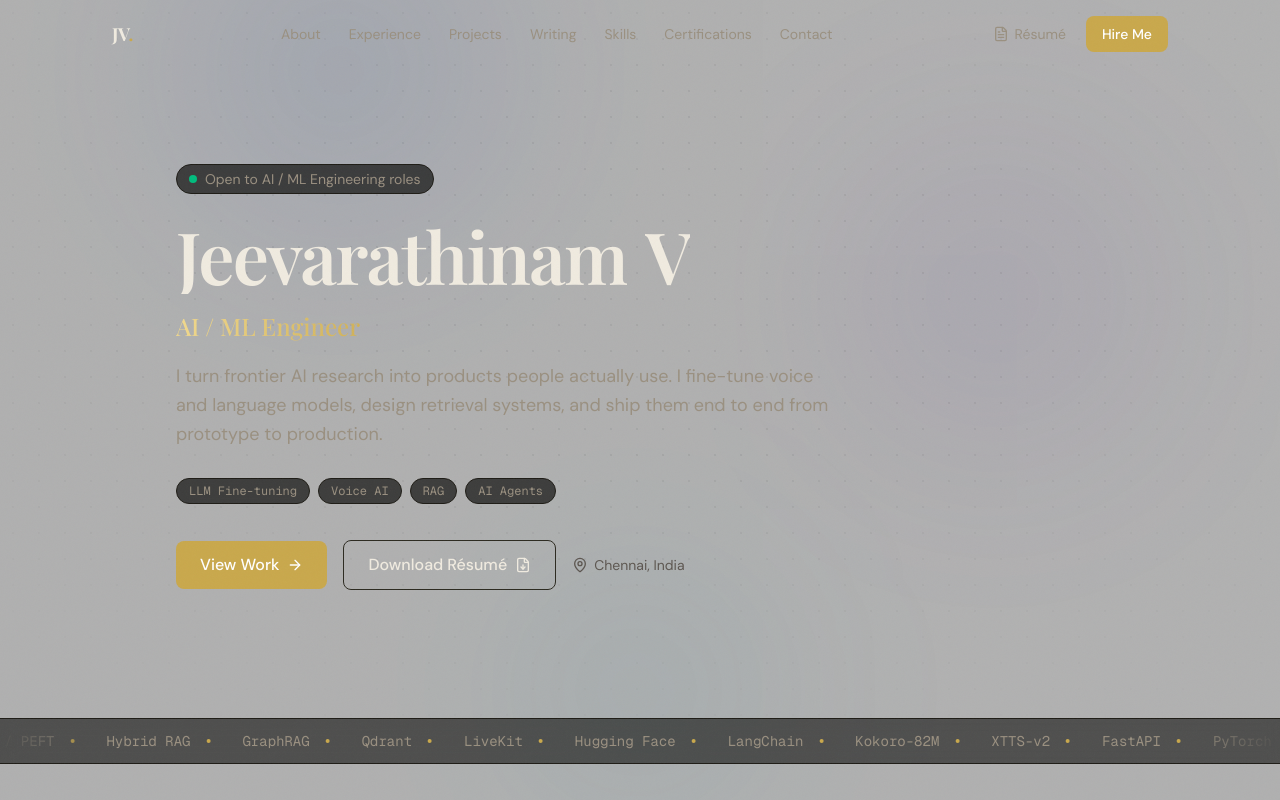
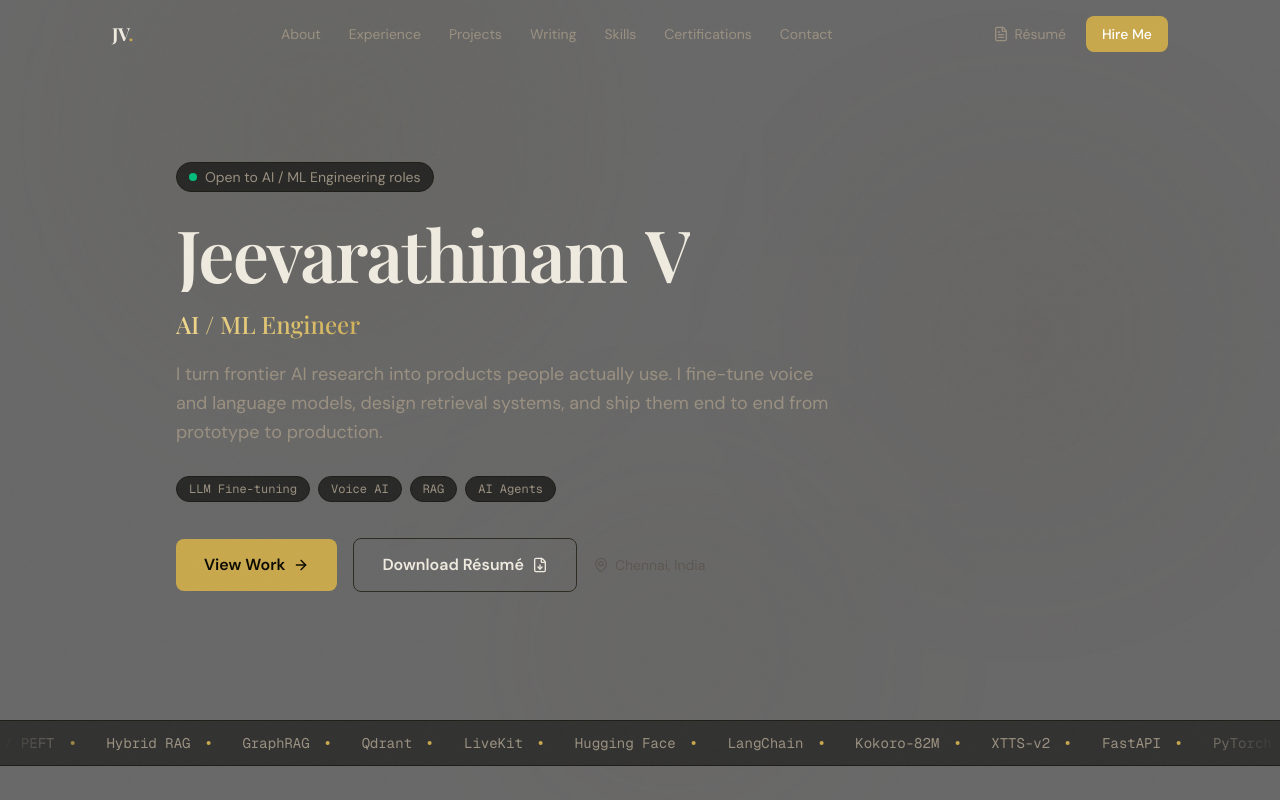
Before and after one commit to Jeevav62/portfolio, a Next.js app: page / in a window 1280 px wide. Shown: the top 800 px of the page. Built offline with nearby package versions, Linux system fonts and the light colour scheme.

Commit message:
redesign: dark gold orb background, gold-primary button with glow

```diff
--- a/app/components/ui/Button.tsx
+++ b/app/components/ui/Button.tsx
@@ -31,19 +31,19 @@ export default function Button({
   ariaLabel,
 }: ButtonProps) {
   const baseStyles =
-    "inline-flex items-center justify-center gap-2 font-medium rounded-lg transition-colors duration-200 cursor-pointer focus-visible:outline-none focus-visible:ring-2 focus-visible:ring-[var(--ring)] focus-visible:ring-offset-2 focus-visible:ring-offset-[var(--background)]";
+    "inline-flex items-center justify-center gap-2 font-semibold rounded-lg transition-all duration-200 cursor-pointer focus-visible:outline-none focus-visible:ring-2 focus-visible:ring-[var(--ring)] focus-visible:ring-offset-2 focus-visible:ring-offset-[var(--background)]";
 
   const variants = {
     primary:
-      "bg-[var(--accent)] text-white hover:bg-[var(--accent-hover)]",
+      "bg-[var(--accent)] text-[#0a0800] hover:bg-[var(--accent-hover)] hover:shadow-[0_0_24px_rgba(201,168,76,0.4)]",
     outline:
-      "border border-[var(--border-strong)] text-[var(--foreground)] hover:bg-[var(--surface-subtle)]",
+      "border border-[var(--border-strong)] text-[var(--foreground)] hover:border-[var(--accent)]/40 hover:bg-[var(--surface-subtle)] hover:shadow-[0_0_16px_rgba(201,168,76,0.08)]",
   };
 
   const sizes = {
     sm: "px-4 py-2 text-sm",
     md: "px-5 py-2.5 text-sm",
-    lg: "px-6 py-3 text-base",
+    lg: "px-7 py-3.5 text-base",
   };
 
   const cls = `${baseStyles} ${variants[variant]} ${sizes[size]} ${className}`;
@@ -58,8 +58,8 @@ export default function Button({
         download={download}
         aria-label={ariaLabel}
         className={cls}
-        whileHover={{ y: -1 }}
-        whileTap={{ y: 0 }}
+        whileHover={{ y: -2, scale: 1.02 }}
+        whileTap={{ y: 0, scale: 0.98 }}
       >
         {children}
         {icon && <span className="flex items-center">{icon}</span>}
@@ -72,8 +72,8 @@ export default function Button({
       onClick={onClick}
       aria-label={ariaLabel}
       className={cls}
-      whileHover={{ y: -1 }}
-      whileTap={{ y: 0 }}
+      whileHover={{ y: -2, scale: 1.02 }}
+      whileTap={{ y: 0, scale: 0.98 }}
     >
       {children}
       {icon && <span className="flex items-center">{icon}</span>}
--- a/app/components/ui/SubtleBackground.tsx
+++ b/app/components/ui/SubtleBackground.tsx
@@ -1,43 +1,38 @@
 "use client";
 
-/**
- * Hero background: soft animated gradient mesh (three slow drifting blobs) over
- * a faint dot grid, masked to fade at the edges. Light, airy, no neon/3D.
- * All animation is CSS and suppressed under prefers-reduced-motion (global rule).
- */
 export default function SubtleBackground() {
   return (
     <div aria-hidden className="pointer-events-none absolute inset-0 overflow-hidden">
-      {/* Faint dot grid */}
+      {/* Fine dot grid */}
       <div
         className="absolute inset-0"
         style={{
           backgroundImage:
-            "radial-gradient(circle, rgba(9,9,11,0.06) 1px, transparent 1px)",
-          backgroundSize: "26px 26px",
+            "radial-gradient(circle, rgba(201,168,76,0.07) 1px, transparent 1px)",
+          backgroundSize: "28px 28px",
           maskImage:
-            "radial-gradient(ellipse 85% 65% at 50% 35%, #000 35%, transparent 100%)",
+            "radial-gradient(ellipse 85% 65% at 50% 35%, #000 30%, transparent 100%)",
           WebkitMaskImage:
-            "radial-gradient(ellipse 85% 65% at 50% 35%, #000 35%, transparent 100%)",
+            "radial-gradient(ellipse 85% 65% at 50% 35%, #000 30%, transparent 100%)",
         }}
       />
 
-      {/* Gradient mesh blobs */}
+      {/* Gold gradient orbs */}
       <div
-        className="mesh-a absolute -top-[20%] left-[8%] h-[55vh] w-[55vh] rounded-full blur-[90px]"
-        style={{ background: "radial-gradient(circle, rgba(37,99,235,0.16) 0%, transparent 70%)" }}
+        className="mesh-a absolute -top-[15%] left-[5%] h-[60vh] w-[60vh] rounded-full blur-[110px]"
+        style={{ background: "radial-gradient(circle, rgba(201,168,76,0.18) 0%, transparent 70%)" }}
       />
       <div
-        className="mesh-b absolute top-[10%] right-[6%] h-[50vh] w-[50vh] rounded-full blur-[90px]"
-        style={{ background: "radial-gradient(circle, rgba(124,58,237,0.12) 0%, transparent 70%)" }}
+        className="mesh-b absolute top-[15%] right-[4%] h-[50vh] w-[50vh] rounded-full blur-[100px]"
+        style={{ background: "radial-gradient(circle, rgba(180,100,20,0.12) 0%, transparent 70%)" }}
       />
       <div
-        className="mesh-c absolute bottom-[-10%] left-[35%] h-[45vh] w-[45vh] rounded-full blur-[90px]"
-        style={{ background: "radial-gradient(circle, rgba(6,182,212,0.10) 0%, transparent 70%)" }}
+        className="mesh-c absolute bottom-[-5%] left-[38%] h-[45vh] w-[45vh] rounded-full blur-[100px]"
+        style={{ background: "radial-gradient(circle, rgba(201,168,76,0.10) 0%, transparent 70%)" }}
       />
 
-      {/* Wash to keep text legible */}
-      <div className="absolute inset-0 bg-[var(--background)]/30" />
+      {/* Dark vignette to keep text readable */}
+      <div className="absolute inset-0 bg-[var(--background)]/60" />
     </div>
   );
 }
```
